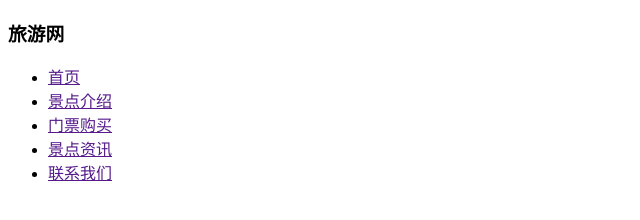
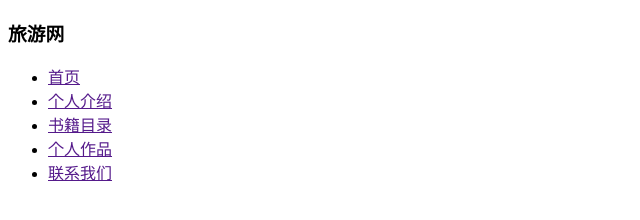
Before and after one commit to ljp0/Ljp007.github.io, a plain HTML site: page index.html in a window 1280 px wide. Shown: the full height of the page, 0-640 px from the left. Drawn offline with Linux system fonts and the light colour scheme.

Commit message:
Update index.html
Signed-off-by: Jeep Li <50825475+ljp0@users.noreply.github.com>

```diff
--- a/index.html
+++ b/index.html
@@ -17,13 +17,13 @@
 				<a href="">首页</a>
 			</li>
 			<li>
-				<a href="">景点介绍</a>
+				<a href="">个人介绍</a>
 			</li>
 			<li>
-				<a href="">门票购买</a>
+				<a href="">书籍目录</a>
 			</li>
 			<li>
-				<a href="">景点资讯</a>
+				<a href="">个人作品</a>
 			</li>
 			<li>
 				<a href="">联系我们</a>
```
